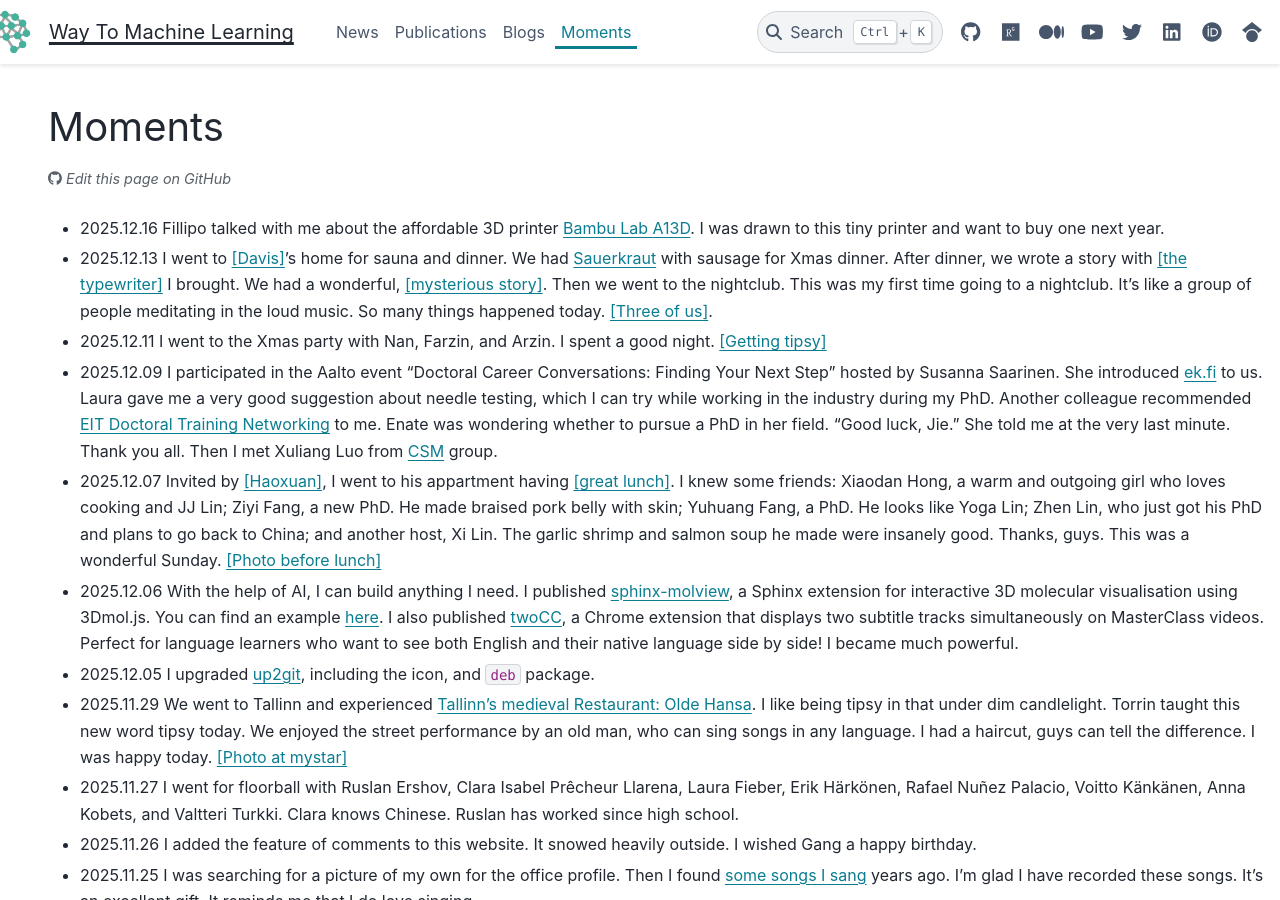
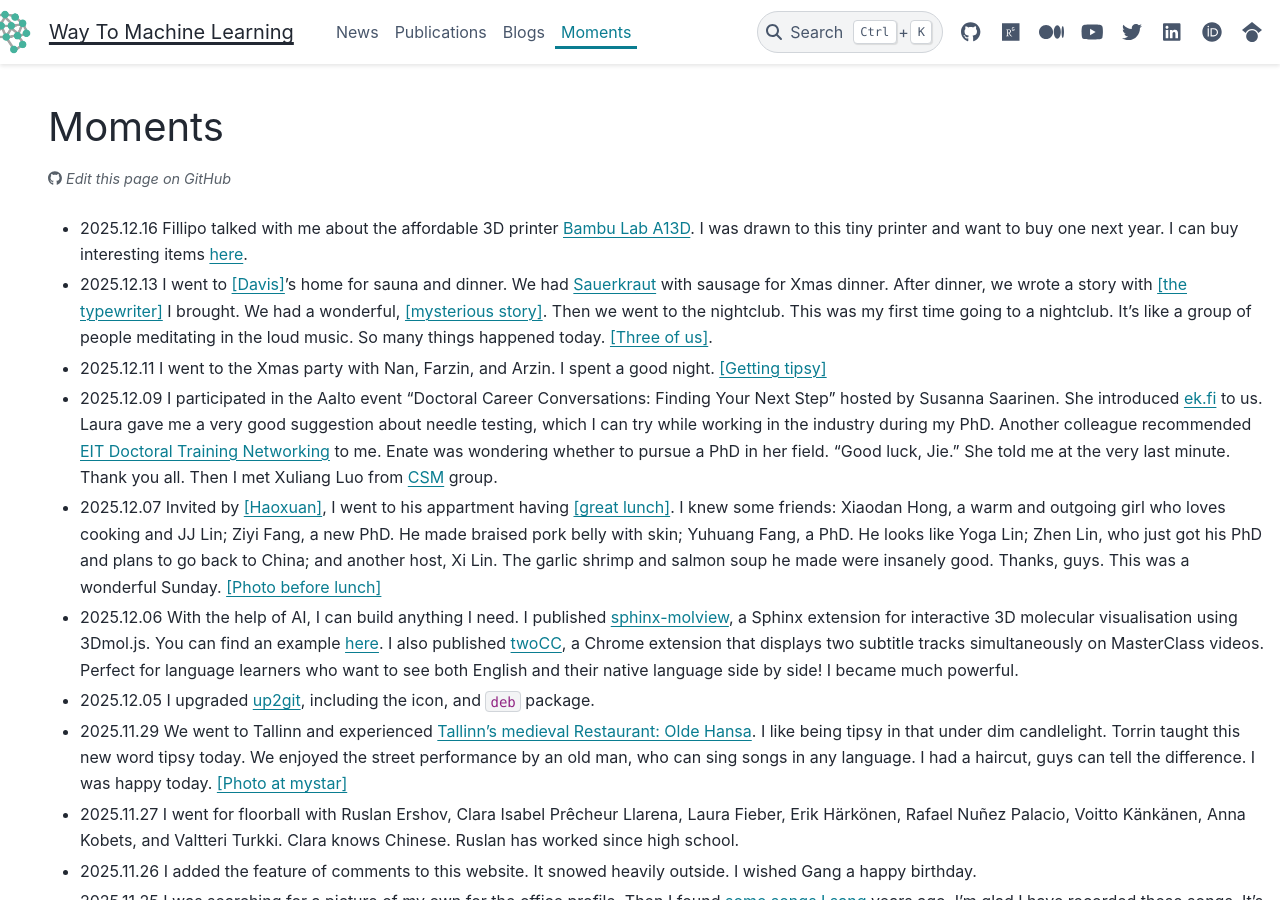
Before and after one commit to way2ml/way2ml.github.io, a Sphinx documentation site: the page built from doc/moments.md, in a window 1280 px wide and 900 px high. Built offline with Sphinx 7.4.7 and the PyData theme 0.15.4, drawn with Linux system fonts in a browser that asks for light colours; comment, search, counter and statistics services are not loaded.

Commit message:
Update moments.md

```diff
--- a/doc/moments.md
+++ b/doc/moments.md
@@ -4,7 +4,7 @@
 ---
 
 # Moments
-- 2025.12.16 Fillipo talked with me about the affordable 3D printer [Bambu Lab A13D](https://eu.store.bambulab.com/products/a1?id=599117150694776844). I was drawn to this tiny printer and want to buy one next year.
+- 2025.12.16 Fillipo talked with me about the affordable 3D printer [Bambu Lab A13D](https://eu.store.bambulab.com/products/a1?id=599117150694776844). I was drawn to this tiny printer and want to buy one next year. I can buy interesting items [here](https://makerworld.com/en).
 - 2025.12.13 I went to <a href="./_static/moments/20251213_davis.jpeg" target="_blank" rel="noopener">[Davis]</a>'s home for sauna and dinner. We had [Sauerkraut](https://en.wikipedia.org/wiki/Sauerkraut) with sausage for Xmas dinner. After dinner, we wrote a story with <a href="./_static/moments/20251213_type.jpeg" target="_blank" rel="noopener">[the typewriter]</a> I brought. We had a wonderful, <a href="./_static/moments/20251213_story.jpeg" target="_blank" rel="noopener">[mysterious story]</a>. Then we went to the nightclub. This was my first time going to a nightclub. It's like a group of people meditating in the loud music. So many things happened today. <a href="./_static/moments/20251213_smile.jpeg" target="_blank" rel="noopener">[Three of us]</a>.
 - 2025.12.11 I went to the Xmas party with Nan, Farzin, and Arzin. I spent a good night. <a href="./_static/moments/20251211_xmas.jpg" target="_blank" rel="noopener">[Getting tipsy]</a>
 - 2025.12.09 I participated in the Aalto event "Doctoral Career Conversations: Finding Your Next Step" hosted by Susanna Saarinen. She introduced [ek.fi](https://ek.fi/en/) to us.  Laura gave me a very good suggestion about needle testing, which I can try while working in the industry during my PhD. Another colleague recommended [EIT Doctoral Training Networking](https://www.eiturbanmobility.eu/what-we-offer/education-and-training/doctoral-training-programme/) to me. Enate was wondering whether to pursue a PhD in her field. "Good luck, Jie." She told me at the very last minute.  Thank you all. Then I met Xuliang Luo from [CSM](https://www.aalto.fi/en/department-of-applied-physics/complex-systems-and-materials-csm) group.
```
